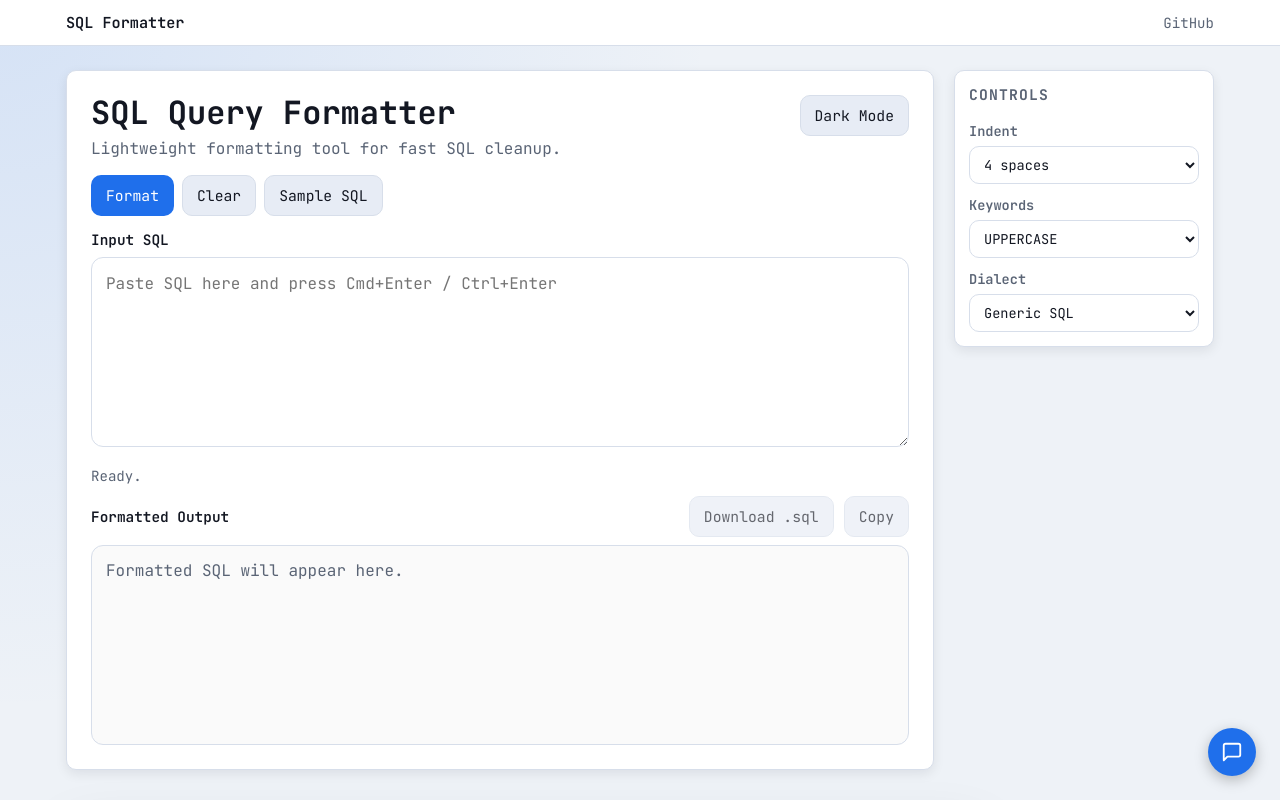
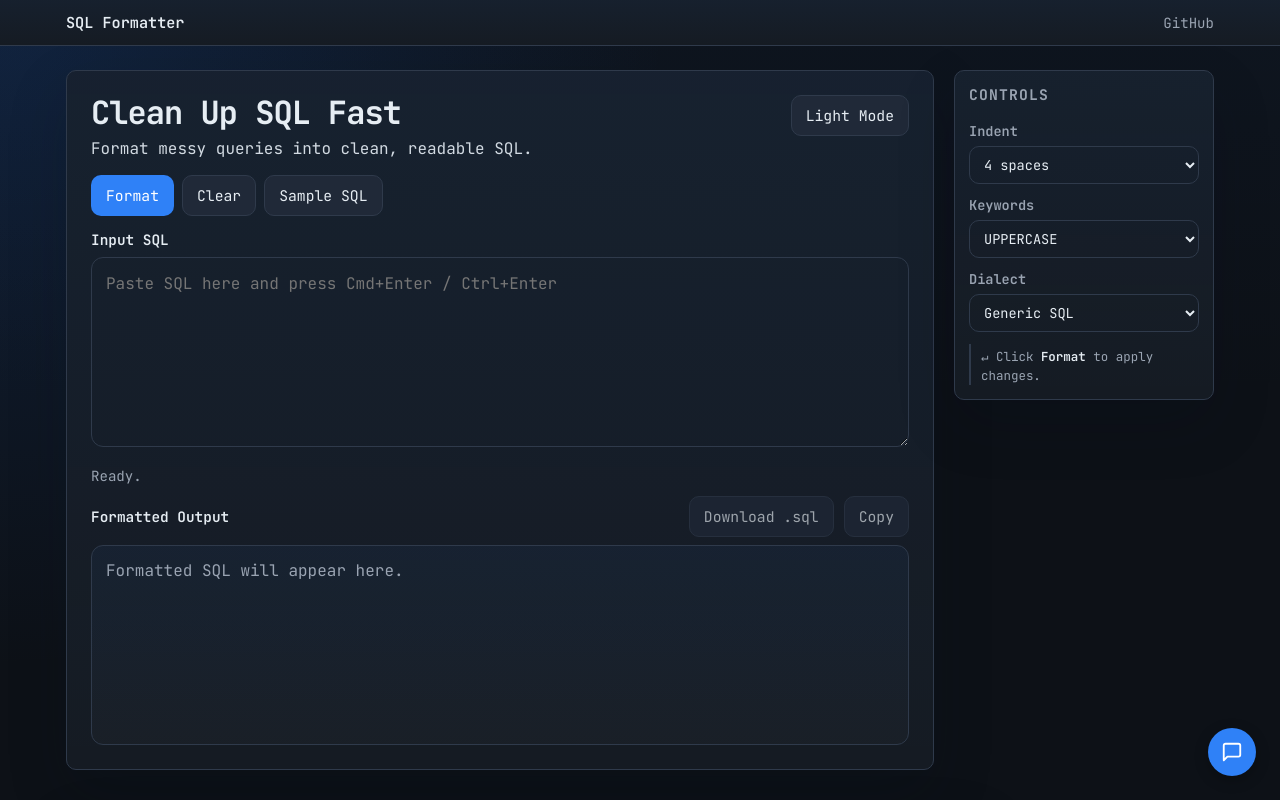
Before and after one commit to matt-srini/sql-query-formatter, a plain HTML site: page frontend/index.html in a window 1280 px wide. Shown: the top 800 px of the page. Drawn offline with nearby package versions, Linux system fonts and the light colour scheme.

Commit message:
feat(frontend): dark-first theme, polished card styles, UI copy refresh

```diff
--- a/frontend/app.js
+++ b/frontend/app.js
@@ -87,7 +87,7 @@ function getPreferredTheme() {
   if (savedTheme === "light" || savedTheme === "dark") {
     return savedTheme;
   }
-  return window.matchMedia("(prefers-color-scheme: dark)").matches ? "dark" : "light";
+  return "dark";
 }
 
 // Keep theme behavior isolated so button labels and highlight styles stay in sync.
--- a/frontend/index.html
+++ b/frontend/index.html
@@ -1,5 +1,5 @@
 <!DOCTYPE html>
-<html lang="en">
+<html lang="en" data-theme="dark">
 
 <head>
     <meta charset="UTF-8">
@@ -18,9 +18,9 @@
     <link rel="preconnect" href="https://fonts.gstatic.com" crossorigin>
     <link href="https://fonts.googleapis.com/css2?family=JetBrains+Mono:wght@400;600;700&display=swap" rel="stylesheet">
     <link rel="stylesheet" href="https://cdnjs.cloudflare.com/ajax/libs/highlight.js/11.9.0/styles/github-dark.min.css"
-        id="hljs-dark-theme" disabled>
+        id="hljs-dark-theme">
     <link rel="stylesheet" href="https://cdnjs.cloudflare.com/ajax/libs/highlight.js/11.9.0/styles/github.min.css"
-        id="hljs-light-theme">
+        id="hljs-light-theme" disabled>
         <link rel="stylesheet" href="style.css?v=2">
 </head>
 
@@ -39,8 +39,8 @@
             <div class="tool-card">
                 <header class="header">
                     <div>
-                        <h1>SQL Query Formatter</h1>
-                        <p class="subtitle">Lightweight formatting tool for fast SQL cleanup.</p>
+                        <h1>Clean Up SQL Fast</h1>
+                        <p class="subtitle">Format messy queries into clean, readable SQL.</p>
                     </div>
                     <button id="theme-toggle" class="btn btn-secondary" type="button" aria-label="Toggle dark mode">Dark
                         Mode</button>
@@ -100,6 +100,8 @@
                         <option value="spark">Spark SQL</option>
                     </select>
                 </div>
+
+                <p style="margin:0;padding-top:4px;padding-left:10px;border-left:2px solid var(--line);font-size:0.78rem;color:var(--muted);line-height:1.5;">↵ Click <strong style="color:var(--text);font-weight:600;">Format</strong> to apply changes.</p>
             </aside>
         </div>
 
--- a/frontend/style.css
+++ b/frontend/style.css
@@ -38,8 +38,9 @@ body {
   font-family: "JetBrains Mono", "Fira Code", Menlo, Consolas, monospace;
   color: var(--text);
   background:
-    radial-gradient(circle at 0% 0%, rgba(31, 111, 235, 0.12), transparent 32%),
-    radial-gradient(circle at 100% 100%, rgba(56, 189, 248, 0.08), transparent 34%),
+    radial-gradient(circle at 0% 0%, rgba(31, 111, 235, 0.16), transparent 30%),
+    radial-gradient(circle at 100% 100%, rgba(56, 189, 248, 0.1), transparent 34%),
+    linear-gradient(180deg, rgba(47, 129, 247, 0.04), transparent 22%),
     var(--bg);
   display: flex;
   flex-direction: column;
@@ -49,8 +50,9 @@ body {
   position: sticky;
   top: 0;
   z-index: 100;
-  background: var(--panel);
+  background: linear-gradient(180deg, rgba(47, 129, 247, 0.05), rgba(21, 27, 35, 0)) var(--panel);
   border-bottom: 1px solid var(--line);
+  backdrop-filter: blur(10px);
 }
 
 .topbar-inner {
@@ -93,11 +95,11 @@ body {
 }
 
 .tool-card {
-  background: var(--panel);
+  background: linear-gradient(180deg, rgba(47, 129, 247, 0.06), rgba(21, 27, 35, 0)) var(--panel);
   border: 1px solid var(--line);
   border-radius: 10px;
   padding: 24px;
-  box-shadow: 0 4px 12px rgba(8, 15, 28, 0.08);
+  box-shadow: 0 24px 60px rgba(8, 15, 28, 0.18);
 }
 
 .layout {
@@ -111,8 +113,8 @@ body {
   border: 1px solid var(--line);
   border-radius: 10px;
   padding: 14px;
-  background: var(--panel);
-  box-shadow: 0 4px 12px rgba(8, 15, 28, 0.08);
+  background: linear-gradient(180deg, rgba(47, 129, 247, 0.05), rgba(21, 27, 35, 0)) var(--panel);
+  box-shadow: 0 24px 60px rgba(8, 15, 28, 0.16);
   display: grid;
   gap: 12px;
 }
@@ -300,8 +302,8 @@ body {
   max-width: 920px;
   border: 1px solid var(--line);
   border-radius: 16px;
-  background: var(--panel);
-  box-shadow: 0 24px 60px rgba(8, 15, 28, 0.12);
+  background: linear-gradient(180deg, rgba(47, 129, 247, 0.05), rgba(21, 27, 35, 0)) var(--panel);
+  box-shadow: 0 24px 60px rgba(8, 15, 28, 0.18);
   padding: 24px;
 }
 
@@ -317,11 +319,12 @@ h1 {
   margin: 0;
   font-size: 2rem;
   line-height: 1.1;
+  letter-spacing: -0.03em;
 }
 
 .subtitle {
   margin: 8px 0 0;
-  color: var(--muted);
+  color: color-mix(in srgb, var(--text) 74%, var(--muted) 26%);
 }
 
 .label {
@@ -507,7 +510,7 @@ h1 {
   border: 1px solid var(--line);
   border-radius: 12px;
   min-height: 200px;
-  background: rgba(127, 127, 127, 0.04);
+  background: linear-gradient(180deg, rgba(47, 129, 247, 0.05), rgba(127, 127, 127, 0.04));
   overflow: hidden;
 }
 
@@ -578,7 +581,7 @@ h1 {
   margin-top: 10px;
   border: 1px solid var(--line);
   border-radius: 12px;
-  background: rgba(127, 127, 127, 0.04);
+  background: linear-gradient(180deg, rgba(47, 129, 247, 0.05), rgba(127, 127, 127, 0.04));
   padding: 14px;
   overflow-x: auto;
 }
```
Also changed, not shown: 1 other file.
